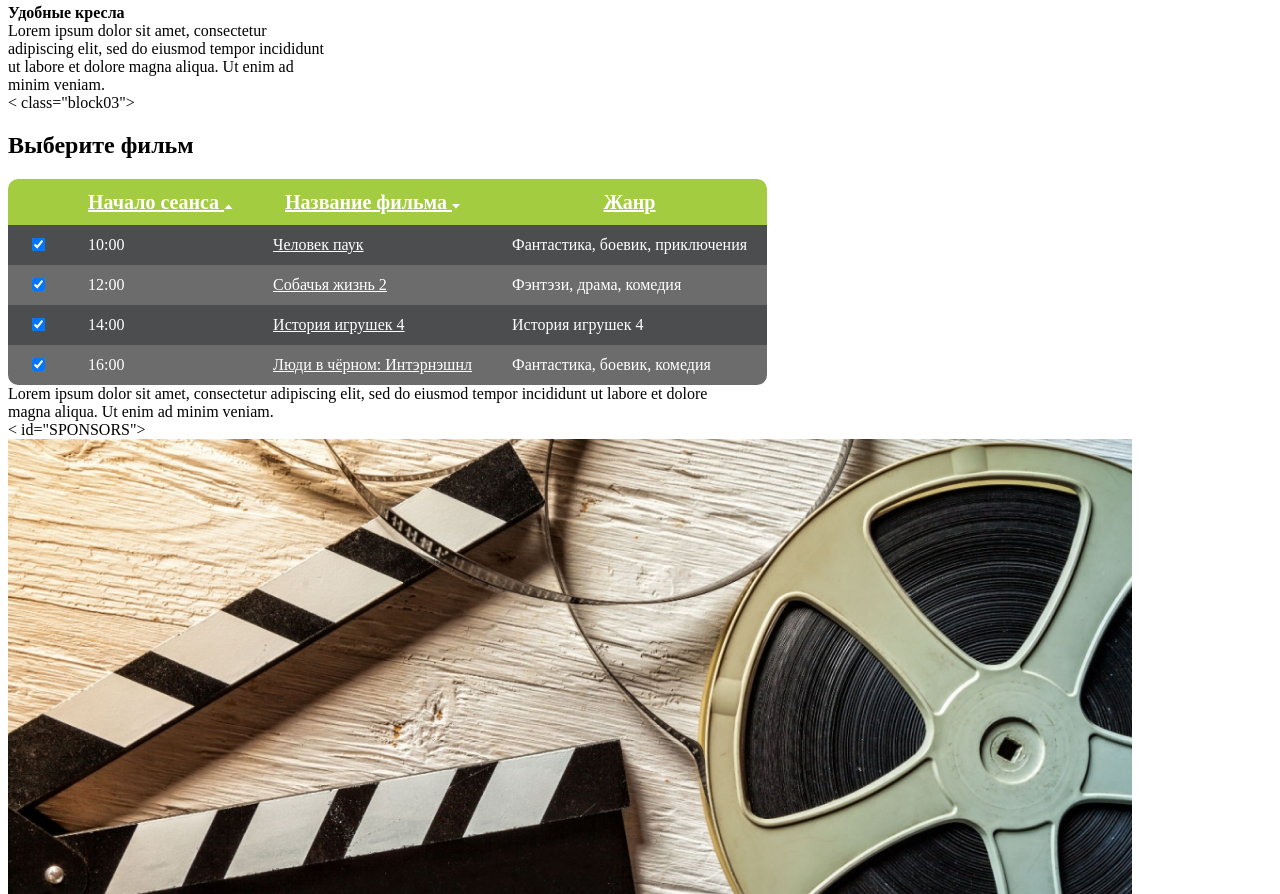
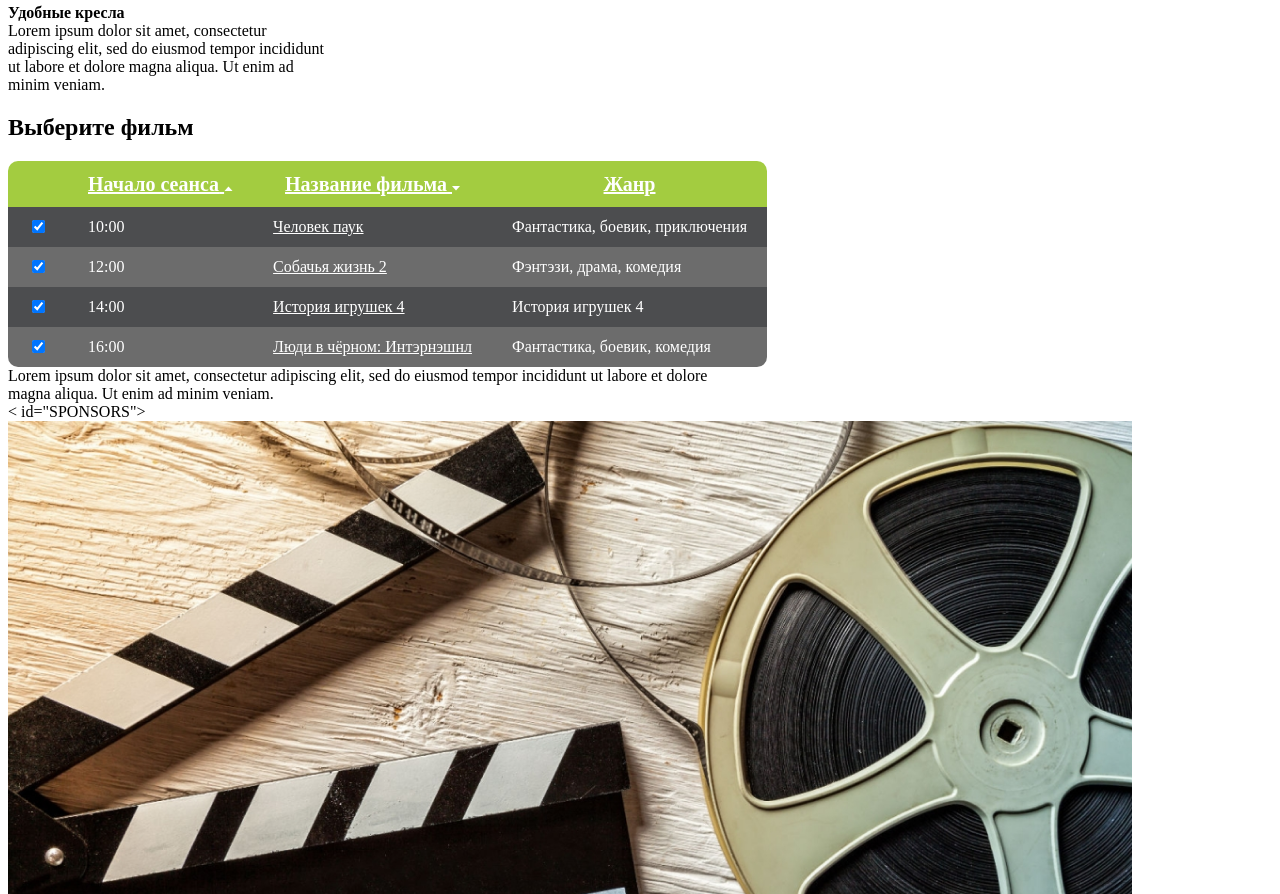
Before and after one commit to AlinaKhaff/Cinema, a website: page index.html in a window 1280 px wide. Shown: the part 1899-2793 px from the top of the page. Drawn offline with Linux system fonts and the light colour scheme.

Commit message:
'ТЗ-4,ТЗ-5

```diff
--- a/index.html
+++ b/index.html
@@ -139,7 +139,7 @@
 
         <div>
             <div id="SPEAKERS">
-                < class="block03">
+                <div class="block03">
                     <div class="container">
                         <h2>
                             Выберите фильм
@@ -305,11 +305,10 @@
                     Отзывы
                 </h2>
                 <img src="images/jakob-owens-CiUR8zISX60-unsplash 1.png" />
-
                 <p>Lorem ipsum dolor sit amet, consectetur adipiscing elit, sed do eiusmod tempor incididunt ut
                     labore et dolore <br> magna aliqua. Nibh mauris cursus mattis molestie a iaculis at. Vel
-                quam
-                elementum pulvinar etiam non quam.</p>
+                    quam elementum pulvinar etiam non quam.
+                </p>
 
                 <div>
                     <img src="images/16f9e09b5b79546cf30d6f73497c82fc 1.png" alt="Елена Еленова" />
@@ -360,7 +359,8 @@
                         <option value="9">9</option>
                         <option value="10">10</option>
                     </select>
-                <input class="text1" id="input4" type="text" name="username" placeholder="Напиши свой отзыв" required>
+                    <input class="text1" id="input4" type="text" name="username" placeholder="Напиши свой отзыв"
+                        required>
                     <label>
                         <input type="checkbox" required>
                         Я согласен на обработку своих персональных данных
```
Lines whose indentation alone changed are shown as unchanged.
